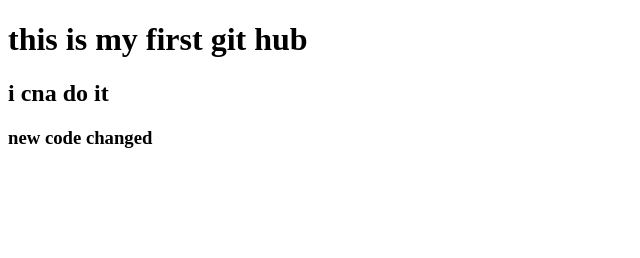
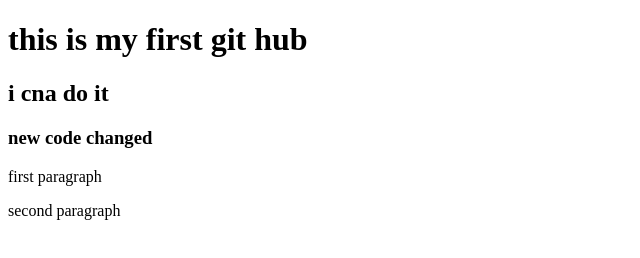
Before and after one commit to Sabbir-Bin-Anwar/first-repo, a plain HTML site: page index.html in a window 1280 px wide. Shown: the whole page, without its empty margins (0-640 px from the left). Drawn offline with Linux system fonts and the light colour scheme.

Commit message:
style add

```diff
--- a/index.html
+++ b/index.html
@@ -5,10 +5,13 @@
     <meta http-equiv="X-UA-Compatible" content="IE=edge">
     <meta name="viewport" content="width=device-width, initial-scale=1.0">
     <title>My First Github</title>
+    <link rel="stylesheet" href="style.css">
 </head>
 <body>
     <h1>this is my first git hub</h1>
     <h2>i cna do it</h2>
     <h3>new code changed</h3>
+    <p>first paragraph</p>
+    <p>second paragraph</p>
 </body>
 </html>
```
Also changed, not shown: style.css (added).
